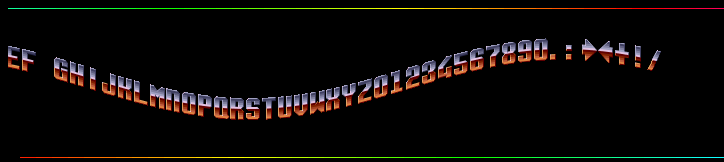
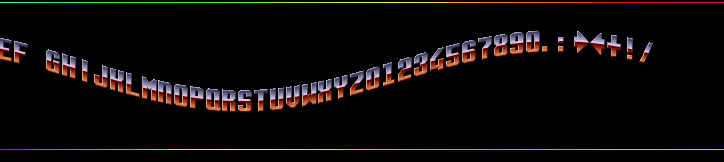
Before and after one commit to TripleEh/Twitch-Scroller, a plain HTML site: page index.html in a window 1280 px wide. Shown: the top 162 px of the page, without its empty margins (0-724 px from the left). Drawn offline with Linux system fonts and the light colour scheme; animation ran at ten frames a second.

Commit message:
CSS for the body, removed unneeded function calls

```diff
--- a/index.html
+++ b/index.html
@@ -1,5 +1,5 @@
 <html>
-<body style='background-color:black'>
+<body style='background-color:black; margin: 0px; padding: 0px;'>
 <canvas id='TwitchScroller' width='600' height='800'></canvas>
 <script>
 
@@ -87,15 +87,6 @@ function SineScroll()
   // Copper Bar
   tableStart++;
   if(tableStart >= colourTable.length) tableStart=0;
-  CopperBar();
-
-	window.requestAnimationFrame(SineScroll);
-}
-
-
-
-function CopperBar()
-{
     var colTabIndex = tableStart;
 
     for( let i = 0; i < canvas.width; i+=16)
@@ -110,27 +101,27 @@ function CopperBar()
         ++colTabIndex;
         if(colTabIndex >= colourTable.length) colTabIndex = 0;
 
-        context.putImageData(copperPix, i, 0);
-        context.putImageData(copperPix, i+1, 0);
-        context.putImageData(copperPix, i+2, 0);
-        context.putImageData(copperPix, i+3, 0);
-        context.putImageData(copperPix, i+4, 0);
-        context.putImageData(copperPix, i+5, 0);
-        context.putImageData(copperPix, i+6, 0);
-        context.putImageData(copperPix, i+7, 0);
-        context.putImageData(copperPix, i+8, 0);
-        context.putImageData(copperPix, i+9, 0);
-        context.putImageData(copperPix, i+10, 0);
-        context.putImageData(copperPix, i+11, 0);
-        context.putImageData(copperPix, i+12, 0);
-        context.putImageData(copperPix, i+13, 0);
-        context.putImageData(copperPix, i+14, 0);
-        context.putImageData(copperPix, i+15, 0);
+        context.putImageData(copperPix, i, 2);
+        context.putImageData(copperPix, i+1, 2);
+        context.putImageData(copperPix, i+2, 2);
+        context.putImageData(copperPix, i+3, 2);
+        context.putImageData(copperPix, i+4, 2);
+        context.putImageData(copperPix, i+5, 2);
+        context.putImageData(copperPix, i+6, 2);
+        context.putImageData(copperPix, i+7, 2);
+        context.putImageData(copperPix, i+8, 2);
+        context.putImageData(copperPix, i+9, 2);
+        context.putImageData(copperPix, i+10, 2);
+        context.putImageData(copperPix, i+11, 2);
+        context.putImageData(copperPix, i+12, 2);
+        context.putImageData(copperPix, i+13, 2);
+        context.putImageData(copperPix, i+14, 2);
+        context.putImageData(copperPix, i+15, 2);
     }
 
     colTabIndex = tableStart;
 
-    for( let i = canvas.width-16; i >0; i-=16)
+    for( let i = canvas.width-16; i > -16; i-=16)
     {
         pixData[0] = parseInt(colourTable[colTabIndex].substring(0,2),16);
         pixData[1] = parseInt(colourTable[colTabIndex].substring(2,4),16);
@@ -156,6 +147,8 @@ function CopperBar()
         context.putImageData(copperPix, i+14, canvas.height-1);
         context.putImageData(copperPix, i+15, canvas.height-1);
     }
+
+	window.requestAnimationFrame(SineScroll);
 }
 
 
```
